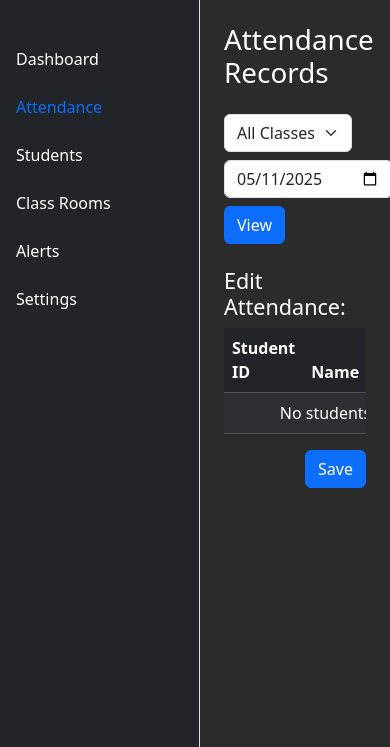
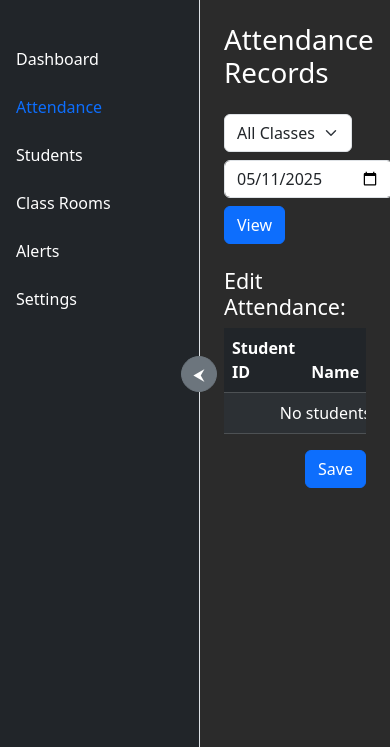
Before and after one commit to ZahidGazi/AttendiFy, a Django app: page /attendance in a window 390 px wide. Shown: the part 66-813 px from the top of the page. Run offline with Django 5.2, Linux system fonts and the light colour scheme; the visitor is signed in with stand-in values (Sample User, id 1); data that the repository does not hold is empty.

Commit message:
added sidebar toggle
more mobile friendly design

```diff
--- a/dashboard/templates/contents/attendance.html
+++ b/dashboard/templates/contents/attendance.html
@@ -15,7 +15,7 @@
         <button type="submit" class="btn btn-primary me-2">View</button>
     </form>
 
-    <div class="d-flex gap-2">
+    <div class="d-flex flex-wrap gap-2">
         <button type="button" class="btn btn-success me-2">Take Attendance</button>
         <form method="get" action="" style="margin:0;">
                 <button type="button" class="btn btn-primary dropdown-toggle" data-bs-toggle="dropdown" aria-expanded="false">
--- a/dashboard/templates/dashboard_base.html
+++ b/dashboard/templates/dashboard_base.html
@@ -32,7 +32,11 @@
     </nav>
     <div class="d-flex main_container">
         <!-- Sidebar -->
-        <nav class="border-end bg-dark text-white pt-3" id="sidebar">
+        <nav class="border-end bg-dark text-white pt-3 position-relative" id="sidebar">
+            <button id="sidebarToggle" class="btn btn-secondary position-absolute"
+                style="top: 50%; right: -18px; transform: translateY(-50%); z-index: 1050; border-radius: 50%; width: 36px; height: 36px; padding: 0; display: flex; align-items: center; justify-content: center;">
+                <span id="sidebarToggleIcon">&#11164;</span>
+            </button>
             <ul class="nav flex-column mt-4">
                 <li class="nav-item mb-2">
                     <a href="{% url 'dashboard-home' %}"
@@ -74,7 +78,7 @@
         </nav>
 
         <!-- Page Content -->
-        <div class="dashboard_content overflow-auto p-4">
+        <div class="dashboard_content overflow-auto p-4" id="dashboardContent">
             {% block dashboard_content %}{% endblock %}
         </div>
     </div>
@@ -83,4 +87,32 @@
 {% block extra_js %}
 {% block dashboard_extra_js %}{% endblock %}
 <script src="https://cdn.jsdelivr.net/npm/bootstrap@5.3.0-alpha3/dist/js/bootstrap.bundle.min.js"></script>
+<script>
+// Sidebar toggle
+const sidebar = document.getElementById('sidebar');
+const dashboardContent = document.getElementById('dashboardContent');
+const toggleBtn = document.getElementById('sidebarToggle');
+const toggleIcon = document.getElementById('sidebarToggleIcon');
+let sidebarOpen = true;
+toggleBtn.addEventListener('click', function() {
+    sidebarOpen = !sidebarOpen;
+    sidebar.style.transition = 'all 0.5s';
+    dashboardContent.style.transition = 'width 0.5s';
+
+    if (!sidebarOpen) {
+        sidebar.getElementsByTagName("ul")[0].style.display = "none";
+        sidebar.style.width = '20px';
+        dashboardContent.style.width = 'calc(100% - 20px)';
+        toggleIcon.innerHTML = '&#11166';
+    } else {
+        sidebar.style.width = '200px';
+        dashboardContent.style.width = 'calc(100% - 200px)';
+        toggleIcon.innerHTML = '&#11164;';
+        setTimeout(function() {
+            sidebar.style.transition = 'display 0.5s';
+            sidebar.getElementsByTagName("ul")[0].style.display = "block";
+        }, 600);
+    }
+});
+</script>
 {% endblock %}
```
